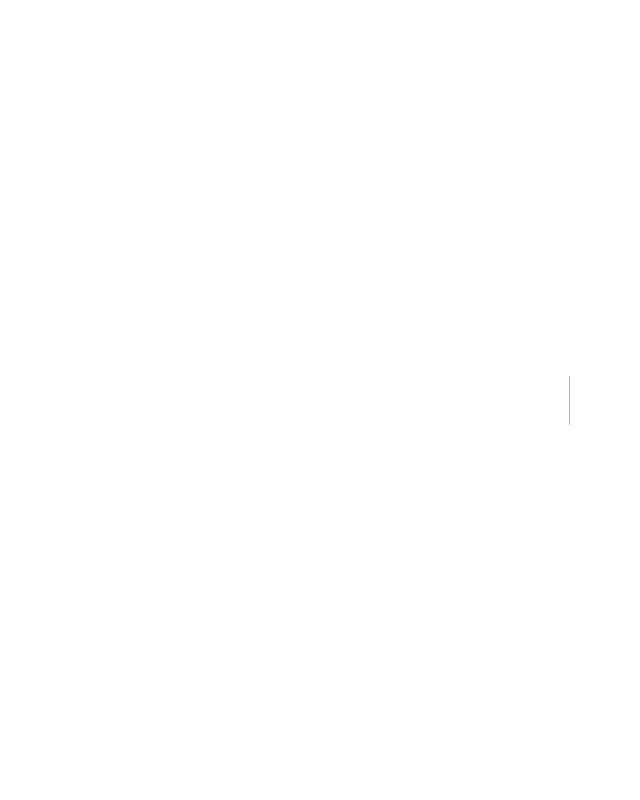
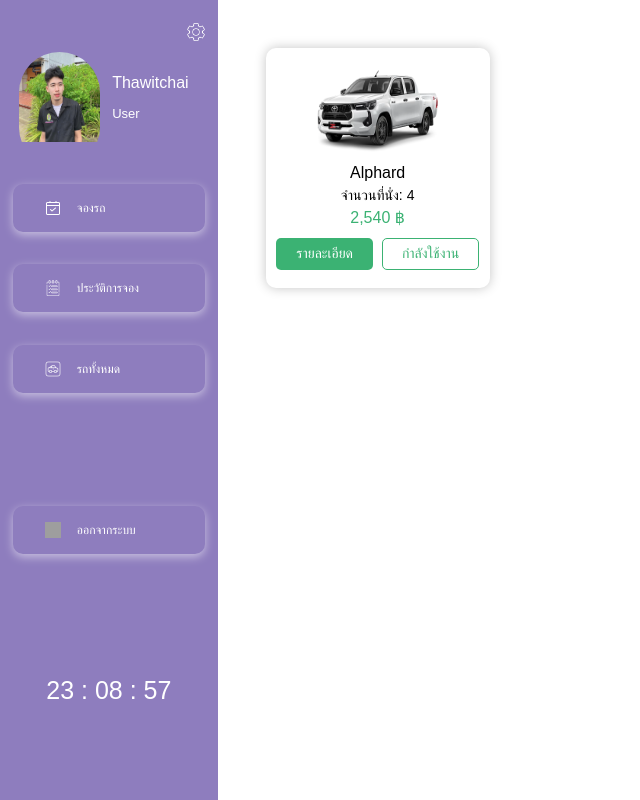
Before and after one commit to THAWITCHAI/project_that, a Next.js app: page /client/all-car in a window 1280 px wide. Before the commit this address had no page. Shown: the whole page, without its empty margins (0-640 px from the left). Built offline with nearby package versions, Linux system fonts and the light colour scheme; grey boxes are pictures that could not be loaded.

Commit message:
All-cars

```diff
--- /dev/null
+++ b/src/app/_components/Client/All-Car/All_Cars.tsx
@@ -0,0 +1,32 @@
+import React from "react";
+import "./reponsive.css";
+import "./style.css";
+import Image from "next/image";
+type Props = {};
+
+export default function All_Cars({}: Props) {
+  return (
+    <div className="booking">
+      <div className="card">
+        <div className="card-image">
+          <Image
+            src={"/car-1.webp"}
+            width={570 / 2}
+            height={220 / 2} //Image size Width:570px,Heigth:220px
+            alt="image"
+            className="Image"
+          />
+        </div>
+        <div className="card-contact">
+          <div className="name">Alphard</div>
+          <div className="seat">จำนวนที่นั่ง: 4</div>
+          <div className="price">2,540 ฿</div>
+        </div>
+        <div className="card-btn">
+          <button className="btn btn-1">รายละเอียด</button>
+          <button className="btn btn-2 ">กำลังใช้งาน</button>
+        </div>
+      </div>
+    </div>
+  );
+}
--- /dev/null
+++ b/src/app/_components/Client/All-Car/reponsive.css
@@ -0,0 +1,90 @@
+@media screen and (max-width: 1366px) {
+    .booking {
+        width: 83%;
+        height: 100%;
+        background: #ffffff;
+        padding: 2rem;
+        display: grid;
+        overflow-y: scroll;
+        grid-template-columns: repeat(4, 1fr);
+        grid-template-rows: auto;
+    }
+    .booking .card {
+        margin: 1rem;
+        max-width: 14rem;
+        max-height: 15rem;
+        padding: 1.5%;
+        border-radius: 10px;
+        box-shadow: 0 0 12px rgba(0, 0, 0, 0.233);
+    }
+    .booking .card .card-image {
+        width: 100%;
+        height: 47%;
+        display: flex;
+        justify-content: center;
+        align-items: center;
+    }
+    .booking .card .card-image .Image {
+        width: 270px;
+        height: 100px;
+    }
+    .booking .card .card-contact {
+        width: 100%;
+        height: 30%;
+    }
+    .booking .card .card-contact .name {
+        width: 100%;
+        color: #000;
+        font-weight: 300;
+        font-size: 16px;
+        display: flex;
+        justify-content: center;
+        align-items: center;
+    }
+    .booking .card .card-contact .seat {
+        width: 100%;
+        color: #000;
+        display: flex;
+        font-size: 14px;
+        justify-content: center;
+        align-items: center;
+    }
+    .booking .card .card-contact .price {
+        width: 100%;
+        color: #3bb273;
+        display: flex;
+        justify-content: center;
+        align-items: center;
+    }
+    .booking .card .card-btn {
+        width: 100%;
+        height: 20%;
+        display: flex;
+        justify-content: center;
+        align-items: center;
+    }
+    .booking .card .card-btn .btn-1 {
+        background: #3bb273;
+        width: 45%;
+        height: 70%;
+        font-size: 14px;
+        margin: 2%;
+        border-radius: 5px;
+        border: none;
+        cursor: pointer;
+    }
+    .booking .card .card-btn .btn-2 {
+        border-radius: 5px;
+        cursor: pointer;
+        background: none;
+        width: 45%;
+        font-size: 14px;
+        height: 70%;
+        margin: 2%;
+        border: 1px solid #3bb273;
+        color: #3bb273;
+    }
+    .booking .card .card-btn .btn:active {
+        transform: scale(0.9);
+    }
+}
--- /dev/null
+++ b/src/app/_components/Client/All-Car/style.css
@@ -0,0 +1,82 @@
+.booking {
+  width: 83%;
+  height: 100%;
+  background: #ffffff;
+  padding: 2rem;
+  display: grid;
+  overflow-y: scroll;
+  grid-template-columns: repeat(4,1fr);
+  grid-template-rows: auto;
+}
+.booking .card {
+    margin: 1rem;
+  width: 20rem;
+  height: 20rem;
+  padding: 1.5%;
+  border-radius: 10px;
+  box-shadow: 0 0 12px rgba(0, 0, 0, 0.233);
+}
+.booking .card .card-image {
+  /* border: 1px solid black; */
+  width: 100%;
+  height: 47%;
+  display: flex;
+  justify-content: center;
+  align-items: center;
+}
+.booking .card .card-contact {
+  width: 100%;
+  height: 30%;
+}
+.booking .card .card-contact .name {
+  width: 100%;
+  color: #000;
+  font-weight: 300;
+  display: flex;
+  justify-content: center;
+  align-items: center;
+}
+.booking .card .card-contact .seat {
+  width: 100%;
+  color: #000;
+  display: flex;
+  justify-content: center;
+  align-items: center;
+}
+.booking .card .card-contact .price {
+  width: 100%;
+  color: #3bb273;
+  cursor: pointer;
+  display: flex;
+  justify-content: center;
+  align-items: center;
+}
+.booking .card .card-btn {
+  width: 100%;
+  height: 20%;
+  display: flex;
+  justify-content: center;
+  align-items: center;
+}
+.booking .card .card-btn .btn-1 {
+  background: #3bb273;
+  width: 45%;
+  height: 70%;
+  margin: 2%;
+  border-radius: 5px;
+  border: none;
+  cursor: pointer;
+}
+.booking .card .card-btn .btn-2 {
+  border-radius: 5px;
+  cursor: pointer;
+  background: none;
+  width: 45%;
+  height: 70%;
+  margin: 2%;
+  border: 1px solid #3bb273;
+  color: #3bb273;
+}
+.booking .card .card-btn .btn:active{
+    transform: scale(0.9);
+}
--- a/src/app/_components/Client/Booking/page.tsx
+++ b/src/app/_components/Client/Booking/Booking.tsx
@@ -20,7 +20,7 @@
         <div className="card-contact">
           <div className="name">Alphard</div>
           <div className="seat">จำนวนที่นั่ง: 4</div>
-          <div className="price">2540 ฿</div>
+          <div className="price">2,540 ฿</div>
         </div>
         <div className="card-btn">
           <button className="btn btn-1">รายละเอียด</button>
--- a/src/app/_components/Client/Sidebar/Sidebar.tsx
+++ b/src/app/_components/Client/Sidebar/Sidebar.tsx
@@ -80,7 +80,7 @@
             ประวัติการจอง
           </div>
         </button>
-        <button className="item menu-3">
+        <button className="item menu-3" onClick={()=>router.push('/client/all-car')}>
           <Image
             src={"/pickup-car.png"}
             width={24}
--- /dev/null
+++ b/src/app/client/all-car/page.tsx
@@ -0,0 +1,14 @@
+import All_Cars from '@/app/_components/Client/All-Car/All_Cars'
+import Sidebar from '@/app/_components/Client/Sidebar/Sidebar'
+import React from 'react'
+
+type Props = {}
+
+export default function AllCarPage({}: Props) {
+  return (
+    <div className='main'>
+        <Sidebar/>
+        <All_Cars/>
+    </div>
+  )
+}
--- a/src/app/client/booking/page.tsx
+++ b/src/app/client/booking/page.tsx
@@ -1,6 +1,6 @@
 import React from 'react'
 import Sidebar from '@/app/_components/Client/Sidebar/Sidebar'
-import Booking from '@/app/_components/Client/Booking/page'
+import Booking from '@/app/_components/Client/Booking/Booking'
 type Props = {}
 
 export default function BookingPage({}: Props) {
```
